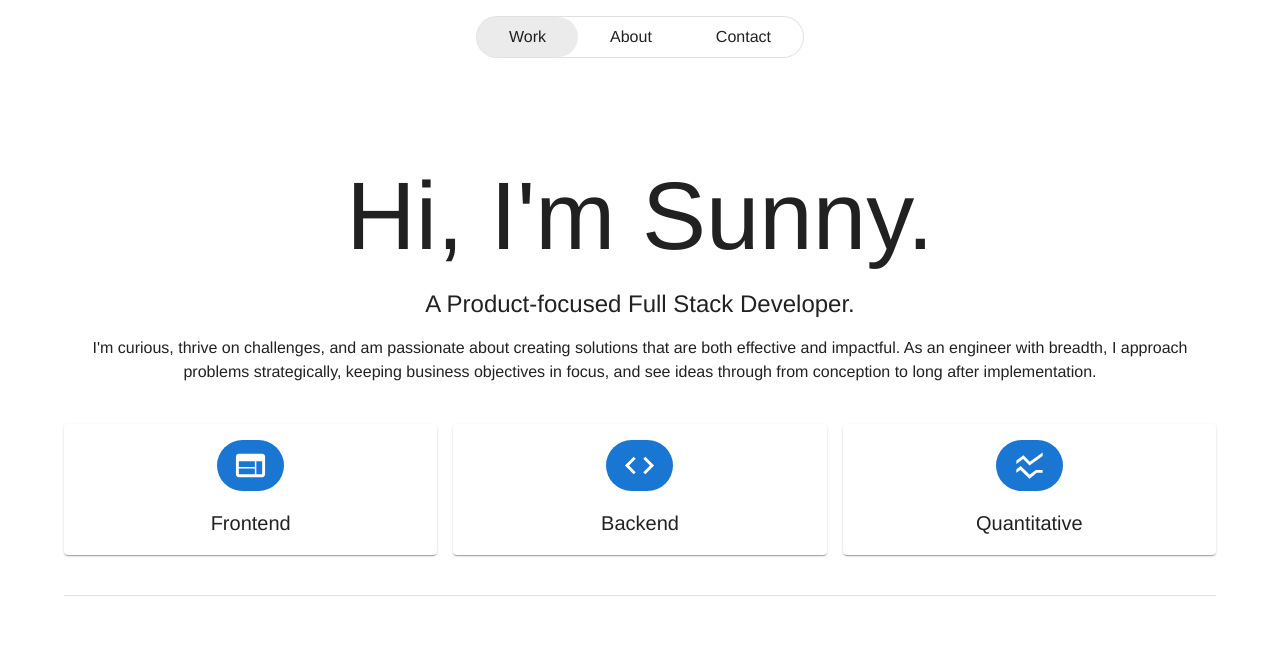
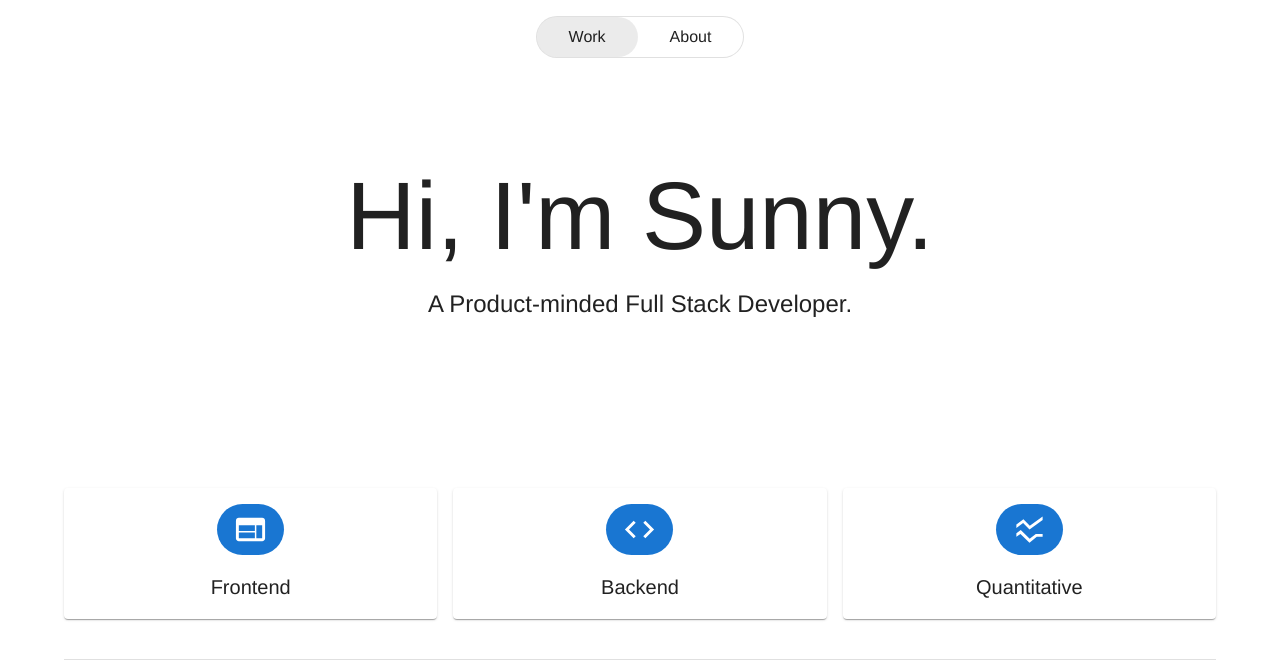
Before and after one commit to sunnyp06/portfolio, a Next.js app: page / in a window 1280 px wide. Shown: the top 660 px of the page. Built offline with nearby package versions, Linux system fonts and the light colour scheme.

Commit message:
refactor/edit

```diff
--- a/src/app/layout.tsx
+++ b/src/app/layout.tsx
@@ -23,13 +23,13 @@ export default function RootLayout({
 }>) {
   return (
     <ThemeProvider theme={theme}>
+      {/* CssBaseline kickstart an elegant, consistent, and simple baseline to build upon. */}
       <CssBaseline />
-      {/* CssBaseline kickstart an elegant, consistent, and simple baseline to build upon. */}
       <html>
         <body
         // style={{
-        //   background: "linear-gradient(to top, #DCDCDC, #FFFFFF)",
-        //   minHeight: "100vh",
+        //   background: "linear-gradient(to top, #C0C0C0, #FFFFFF)",
+        //   minHeight: "200vh",
         // }}
         >
           <NavBar />
--- a/src/app/page.tsx
+++ b/src/app/page.tsx
@@ -1,17 +1,5 @@
-import CodeIcon from "@mui/icons-material/Code";
-import SsidChartIcon from "@mui/icons-material/SsidChart";
-import WebIcon from "@mui/icons-material/Web";
-import { Divider, Paper, Stack, Typography } from "@mui/material";
-import Grid2 from "@mui/material/Unstable_Grid2/Grid2";
-
-const cardStyle = { px: 2, py: 2 };
-const iconStyle = {
-  bgcolor: "primary.main",
-  borderRadius: "30px",
-  px: 2,
-  py: 1,
-  boxSizing: "content-box",
-};
+import SkillsGrid from "@/components/SkillsGrid";
+import { Divider, Stack, Typography } from "@mui/material";
 
 export default function Home() {
   return (
@@ -21,64 +9,17 @@ export default function Home() {
           Hi, I&apos;m Sunny.
         </Typography>
         <Typography variant="h5" align="center">
-          A Product-focused Full Stack Developer.
+          A Product-minded Full Stack Developer.
         </Typography>
-        <Typography variant="body1" align="center">
+        {/* <Typography variant="body1" align="center">
           I&apos;m curious, thrive on challenges, and am passionate about
           creating solutions that are both effective and impactful. As an
           engineer with breadth, I approach problems strategically, keeping
-          business objectives in focus, and see ideas through from conception to
-          long after implementation.
-        </Typography>
+          business objectives in focus, and see ideas through from start to
+          finish.
+        </Typography> */}
       </Stack>
-      <Grid2 container spacing={2} sx={{ mt: 4, mb: 4 }}>
-        <Grid2 xs={12} sm={4}>
-          <Paper sx={cardStyle}>
-            <Grid2 container spacing={2}>
-              <Grid2 xs={12} display="flex" justifyContent="center">
-                <WebIcon fontSize="large" htmlColor="white" sx={iconStyle} />
-              </Grid2>
-              <Grid2 xs={12} display="flex" justifyContent="center">
-                <Typography variant="h6" align="center">
-                  Frontend
-                </Typography>
-              </Grid2>
-            </Grid2>
-          </Paper>
-        </Grid2>
-        <Grid2 xs={12} sm={4}>
-          <Paper sx={cardStyle}>
-            <Grid2 container spacing={2}>
-              <Grid2 xs={12} display="flex" justifyContent="center">
-                <CodeIcon fontSize="large" htmlColor="white" sx={iconStyle} />
-              </Grid2>
-              <Grid2 xs={12} display="flex" justifyContent="center">
-                <Typography variant="h6" align="center">
-                  Backend
-                </Typography>
-              </Grid2>
-            </Grid2>
-          </Paper>
-        </Grid2>
-        <Grid2 xs={12} sm={4}>
-          <Paper sx={cardStyle}>
-            <Grid2 container spacing={2}>
-              <Grid2 xs={12} display="flex" justifyContent="center">
-                <SsidChartIcon
-                  fontSize="large"
-                  htmlColor="white"
-                  sx={iconStyle}
-                />
-              </Grid2>
-              <Grid2 xs={12} display="flex" justifyContent="center">
-                <Typography variant="h6" align="center">
-                  Quantitative
-                </Typography>
-              </Grid2>
-            </Grid2>
-          </Paper>
-        </Grid2>
-      </Grid2>
+      <SkillsGrid />
       <Divider />
     </main>
   );
--- a/src/components/NavBar.tsx
+++ b/src/components/NavBar.tsx
@@ -19,7 +19,7 @@ const menuItemStyle = {
 const links = [
   { href: "/", label: "Work" },
   { href: "/about-me", label: "About" },
-  { href: "/contact", label: "Contact" },
+  // { href: "/contact", label: "Contact" },
 ];
 
 function NavBar() {
--- /dev/null
+++ b/src/components/SkillsGrid.tsx
@@ -0,0 +1,69 @@
+import CodeIcon from "@mui/icons-material/Code";
+import SsidChartIcon from "@mui/icons-material/SsidChart";
+import WebIcon from "@mui/icons-material/Web";
+import { Paper, Typography } from "@mui/material";
+import Grid2 from "@mui/material/Unstable_Grid2/Grid2";
+
+const cardStyle = { px: 2, py: 2 };
+const iconStyle = {
+  bgcolor: "primary.main",
+  borderRadius: "30px",
+  px: 2,
+  py: 1,
+  boxSizing: "content-box",
+};
+
+function SkillsGrid() {
+  return (
+    <Grid2 container spacing={2} sx={{ mt: 20, mb: 4 }}>
+      <Grid2 sm={12} md={4}>
+        <Paper sx={cardStyle}>
+          <Grid2 container spacing={2}>
+            <Grid2 xs={12} display="flex" justifyContent="center">
+              <WebIcon fontSize="large" htmlColor="white" sx={iconStyle} />
+            </Grid2>
+            <Grid2 xs={12} display="flex" justifyContent="center">
+              <Typography variant="h6" align="center">
+                Frontend
+              </Typography>
+            </Grid2>
+          </Grid2>
+        </Paper>
+      </Grid2>
+      <Grid2 sm={12} md={4}>
+        <Paper sx={cardStyle}>
+          <Grid2 container spacing={2}>
+            <Grid2 xs={12} display="flex" justifyContent="center">
+              <CodeIcon fontSize="large" htmlColor="white" sx={iconStyle} />
+            </Grid2>
+            <Grid2 xs={12} display="flex" justifyContent="center">
+              <Typography variant="h6" align="center">
+                Backend
+              </Typography>
+            </Grid2>
+          </Grid2>
+        </Paper>
+      </Grid2>
+      <Grid2 sm={12} md={4}>
+        <Paper sx={cardStyle}>
+          <Grid2 container spacing={2}>
+            <Grid2 xs={12} display="flex" justifyContent="center">
+              <SsidChartIcon
+                fontSize="large"
+                htmlColor="white"
+                sx={iconStyle}
+              />
+            </Grid2>
+            <Grid2 xs={12} display="flex" justifyContent="center">
+              <Typography variant="h6" align="center">
+                Quantitative
+              </Typography>
+            </Grid2>
+          </Grid2>
+        </Paper>
+      </Grid2>
+    </Grid2>
+  );
+}
+
+export default SkillsGrid;
```
